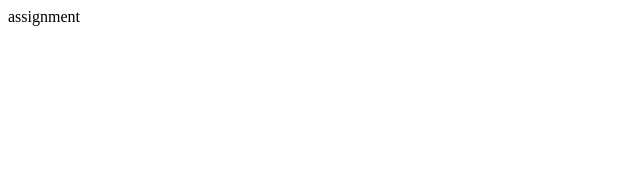
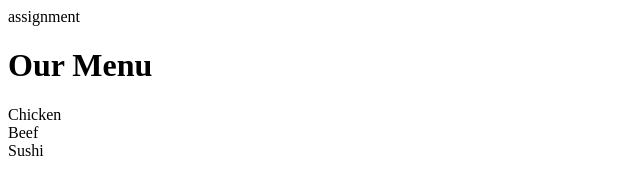
Before and after one commit to Naman-Deep-Kaur/coursera-test, a plain HTML site: page module2-solution/index.html in a window 1280 px wide. Shown: the whole page, without its empty margins (0-640 px from the left). Drawn offline with Linux system fonts and the light colour scheme.

Commit message:
Update index.html

```diff
--- a/module2-solution/index.html
+++ b/module2-solution/index.html
@@ -1 +1,18 @@
 assignment
+<!doctype html>
+<html>
+  <head>
+    <title>My coursera submission</title>
+    <meta charset="UTF-8">
+  </head>
+  <body>
+    <h1>Our Menu</h1>
+    <article>
+    <section>Chicken</section>
+    </article>
+    <article>
+      <section>Beef</section>
+    </article>
+    <article>
+      <section>Sushi</section>
+    </article>
```
